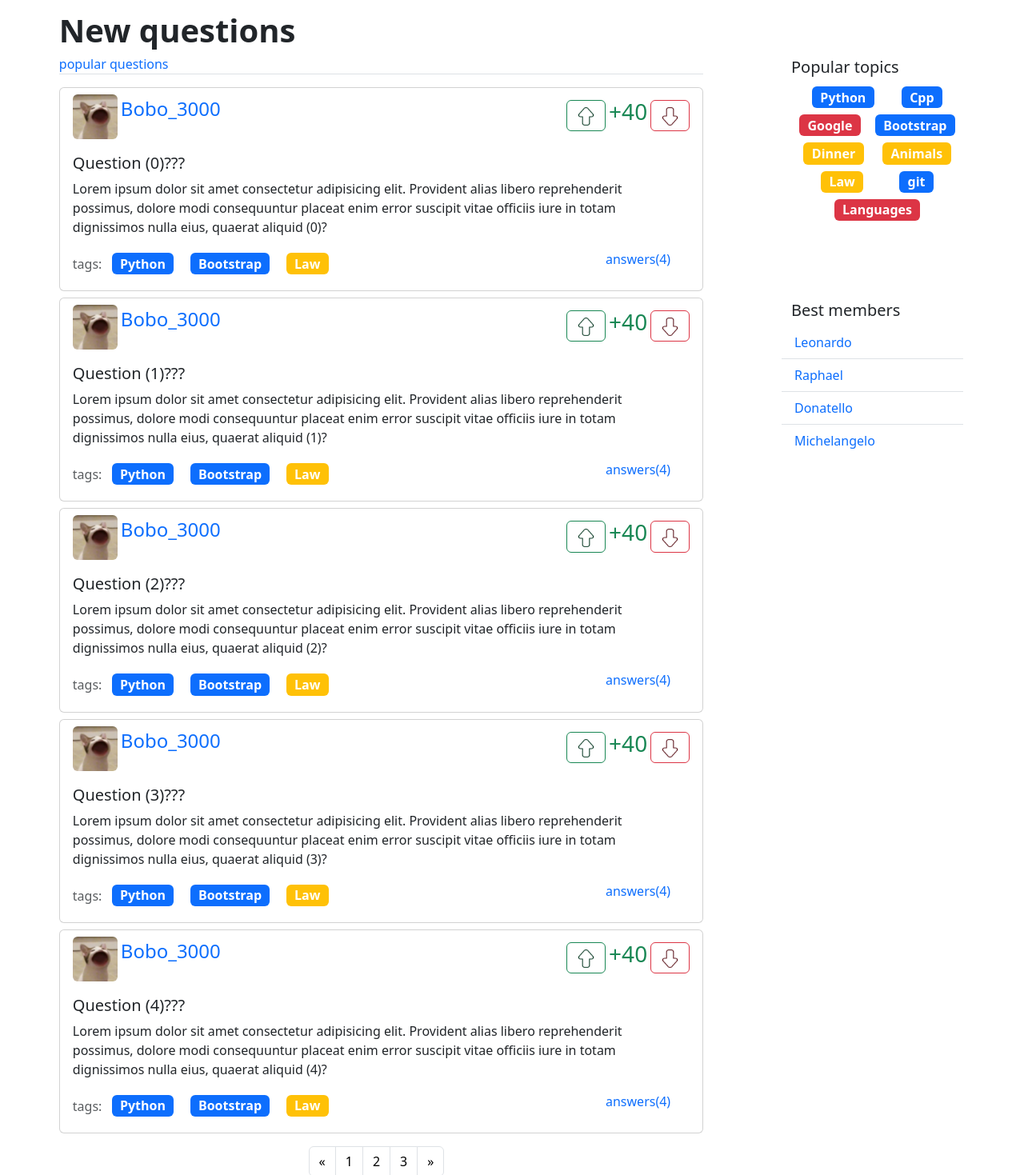
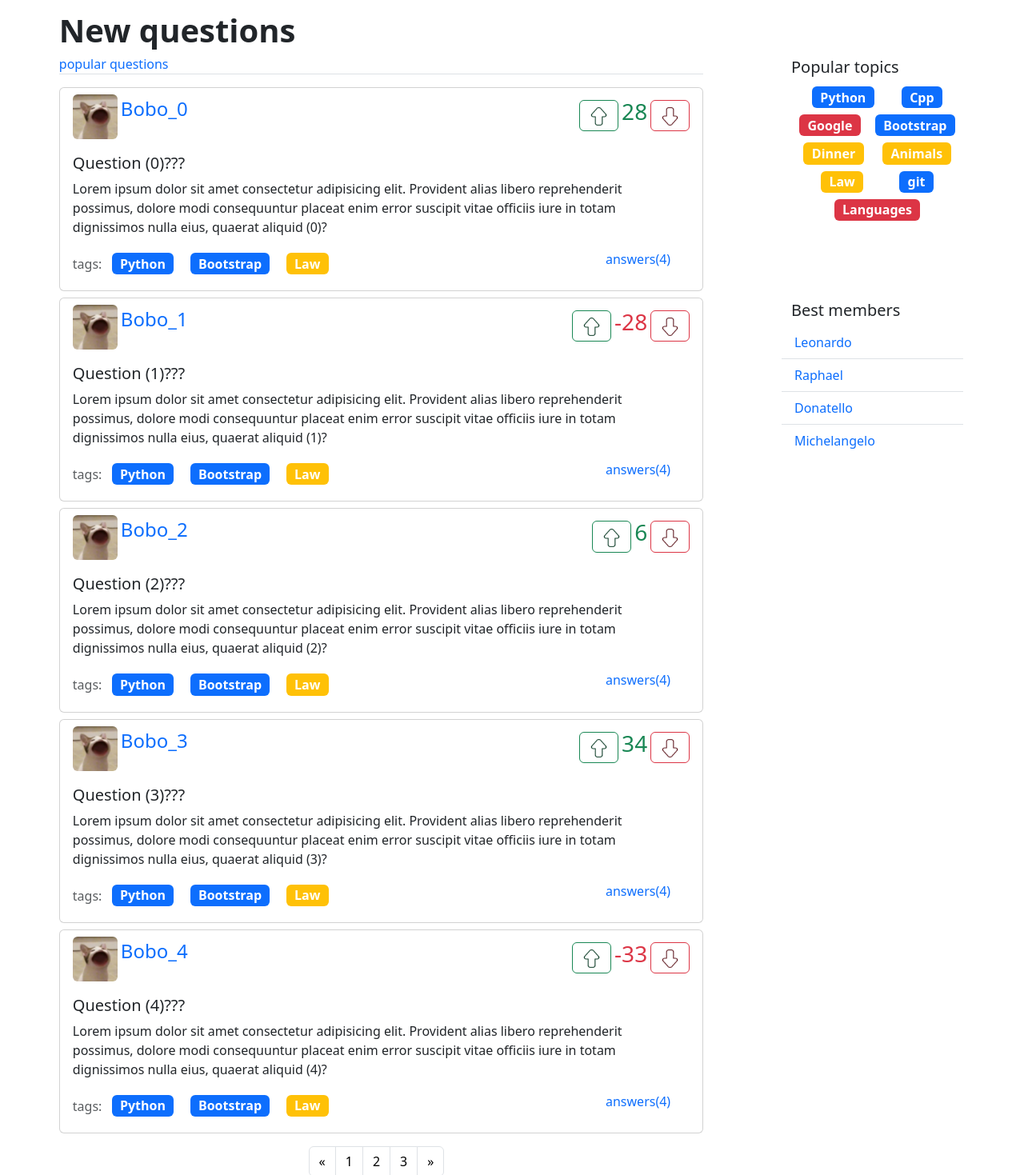
Before and after one commit to Bopster410/web_dz_project, a Django app: page / in a window 1280 px wide. Shown: the part 72-1541 px from the top of the page at 80% size. Run offline with Django 4.2, Linux system fonts and the light colour scheme; some libraries are stand-ins or nearby versions.

Commit message:
Added rating for questions

```diff
--- a/app/views.py
+++ b/app/views.py
@@ -32,9 +32,11 @@ ANSWERS = [
 QUESTIONS = [
     {
         'id': i,
+        'user': f'Bobo_{i}',
+        'tags': [tag for tag in list(TAGS.values())[::3]],
+        'rating': randint(-40, 40),
+        'answers': ANSWERS,
         'title': f'Question ({i})???',
-        'tags': [tag for tag in list(TAGS.values())[::3]],
-        'answers': ANSWERS,
         'content': f'''Lorem ipsum dolor sit amet consectetur adipisicing elit. Provident alias libero reprehenderit possimus, \
 dolore modi consequuntur placeat enim error suscipit vitae officiis iure in totam dignissimos nulla eius, quaerat aliquid ({i})?'''
     } for i in range(30)
--- a/templates/components/question.html
+++ b/templates/components/question.html
@@ -6,12 +6,19 @@
             <div class="d-flex" style="transform: rotate(0);">
                 <img src="{% static '/img/user_picture.png' %}" height="56" class="rounded " alt="user picture">
                 <a class="card-link stretched-link fs-4 px-1 link-underline link-underline-opacity-0"
-                    href="#">Bobo_3000</a>
+                    href="#">{{ question.user }}</a>
             </div>
             <div class="d-flex align-items-baseline m-sm-0 mt-2">
                 <button class="btn btn-outline-success"><img src="{% static '/img/upvote.png' %}" height="23"
                         alt=""></button>
-                <p class="card-text fs-3 text-success px-1">+40</p>
+
+                {% if question.rating > 0 %}
+                <p class="card-text fs-3 text-success px-1">{{ question.rating }}</p>
+                {% elif question.rating < 0 %}
+                <p class="card-text fs-3 text-danger px-1">{{ question.rating }}</p>
+                {% else %}
+                <p class="card-text fs-3 text-secondary px-1">{{ question.rating }}</p>
+                {% endif %}
                 <button class="btn btn-outline-danger"><img src="{% static '/img/downvote.png' %}" height="23"
                         alt=""></button>
             </div>
```
